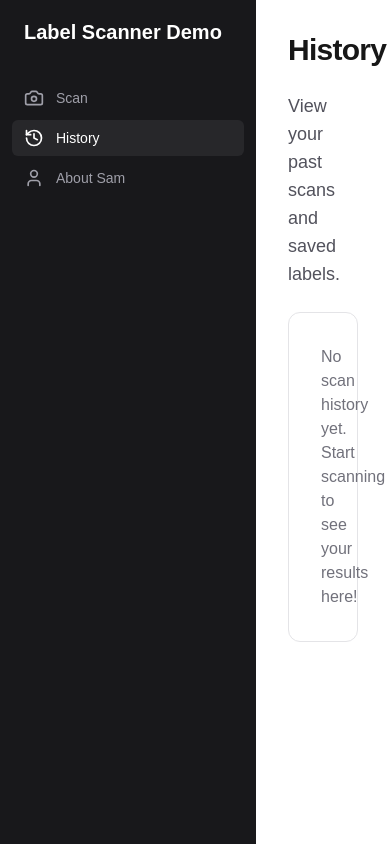
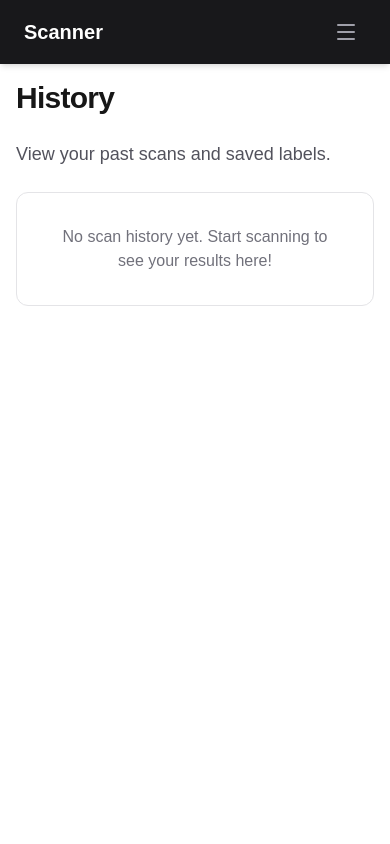
Before and after one commit to weimers1/treasurytakehome, a Next.js app in the folder alcohol-label-scanner/: page /history in a window 390 px wide. Built offline with nearby package versions, Linux system fonts and the light colour scheme.

Commit message:
refactor: improve sidebar/nav menu

```diff
--- a/alcohol-label-scanner/app/layout.tsx
+++ b/alcohol-label-scanner/app/layout.tsx
@@ -28,9 +28,9 @@ export default function RootLayout({
       lang="en"
       className={`${geistSans.variable} ${geistMono.variable} h-full antialiased`}
     >
-      <body className="flex h-full bg-white dark:bg-black">
+      <body className="flex h-full flex-col md:flex-row bg-white dark:bg-black">
         <Sidebar />
-        <main className="flex-1 overflow-y-auto p-8">
+        <main className="flex-1 overflow-y-auto p-4 md:p-8">
           {children}
         </main>
       </body>
--- a/alcohol-label-scanner/components/Sidebar.tsx
+++ b/alcohol-label-scanner/components/Sidebar.tsx
@@ -1,8 +1,17 @@
 "use client";
 
+import { useState } from "react";
 import Link from "next/link";
 import { usePathname } from "next/navigation";
-import { Home, History, User, Camera } from "lucide-react";
+import {
+  History,
+  User,
+  Camera,
+  Menu,
+  X,
+  ChevronLeft,
+  ChevronRight
+} from "lucide-react";
 import { cn } from "@/lib/utils";
 
 const navigation = [
@@ -13,12 +22,89 @@ const navigation = [
 
 export default function Sidebar() {
   const pathname = usePathname();
+  const [isCollapsed, setIsCollapsed] = useState(false);
+  const [isMobileMenuOpen, setIsMobileMenuOpen] = useState(false);
+
+  const toggleMobileMenu = () => setIsMobileMenuOpen(!isMobileMenuOpen);
 
   return (
-    <div className="flex h-full w-64 flex-col bg-zinc-900 text-white">
-      <div className="flex h-16 items-center px-6">
-        <h1 className="text-xl font-bold">Label Scanner Demo</h1>
+    <>
+      {/* Mobile Top Navigation */}
+      <div className="flex w-full flex-col md:hidden">
+        <div className="flex h-16 items-center justify-between bg-zinc-900 px-6 text-white shadow-md">
+          <h1 className="text-xl font-bold">Scanner</h1>
+          <button
+            onClick={toggleMobileMenu}
+            className="rounded-md p-2 text-zinc-400 hover:bg-zinc-800 hover:text-white focus:outline-none"
+          >
+            {isMobileMenuOpen ? (
+              <X className="h-6 w-6" />
+            ) : (
+              <Menu className="h-6 w-6" />
+            )}
+          </button>
         </div>
+
+        {/* Mobile Dropdown Menu (Comes from top) */}
+        <div
+          className={cn(
+            "overflow-hidden transition-all duration-300 ease-in-out bg-zinc-900",
+            isMobileMenuOpen ? "max-h-64" : "max-h-0"
+          )}
+        >
+          <nav className="space-y-1 px-4 pb-4 pt-2">
+            {navigation.map((item) => {
+              const isActive = pathname === item.href;
+              return (
+                <Link
+                  key={item.name}
+                  href={item.href}
+                  onClick={() => setIsMobileMenuOpen(false)}
+                  className={cn(
+                    "flex items-center rounded-md px-3 py-3 text-base font-medium transition-colors",
+                    isActive
+                      ? "bg-zinc-800 text-white"
+                      : "text-zinc-400 hover:bg-zinc-800 hover:text-white"
+                  )}
+                >
+                  <item.icon
+                    className={cn(
+                      "mr-4 h-6 w-6 flex-shrink-0 transition-colors",
+                      isActive ? "text-white" : "text-zinc-400"
+                    )}
+                  />
+                  {item.name}
+                </Link>
+              );
+            })}
+          </nav>
+        </div>
+      </div>
+
+      {/* Desktop Sidebar */}
+      <div
+        className={cn(
+          "hidden h-full flex-col bg-zinc-900 text-white transition-all duration-300 ease-in-out md:flex",
+          isCollapsed ? "w-20" : "w-64"
+        )}
+      >
+        <div className="flex h-16 items-center justify-between px-6">
+          {!isCollapsed && <h1 className="text-xl font-bold truncate">Scanner</h1>}
+          <button
+            onClick={() => setIsCollapsed(!isCollapsed)}
+            className={cn(
+              "rounded-md p-1.5 text-zinc-400 hover:bg-zinc-800 hover:text-white focus:outline-none",
+              isCollapsed && "mx-auto"
+            )}
+          >
+            {isCollapsed ? (
+              <ChevronRight className="h-5 w-5" />
+            ) : (
+              <ChevronLeft className="h-5 w-5" />
+            )}
+          </button>
+        </div>
+
         <nav className="flex-1 space-y-1 px-3 py-4">
           {navigation.map((item) => {
             const isActive = pathname === item.href;
@@ -30,21 +116,25 @@ export default function Sidebar() {
                   "group flex items-center rounded-md px-3 py-2 text-sm font-medium transition-colors",
                   isActive
                     ? "bg-zinc-800 text-white"
-                  : "text-zinc-400 hover:bg-zinc-800 hover:text-white"
+                    : "text-zinc-400 hover:bg-zinc-800 hover:text-white",
+                  isCollapsed && "justify-center"
                 )}
+                title={isCollapsed ? item.name : ""}
               >
                 <item.icon
                   className={cn(
-                  "mr-3 h-5 w-5 flex-shrink-0 transition-colors",
+                    "flex-shrink-0 transition-colors",
+                    isCollapsed ? "h-6 w-6" : "mr-3 h-5 w-5",
                     isActive ? "text-white" : "text-zinc-400 group-hover:text-white"
                   )}
                   aria-hidden="true"
                 />
-              {item.name}
+                {!isCollapsed && <span className="truncate">{item.name}</span>}
               </Link>
             );
           })}
         </nav>
       </div>
+    </>
   );
 }
```
Lines whose indentation alone changed are shown as unchanged.
